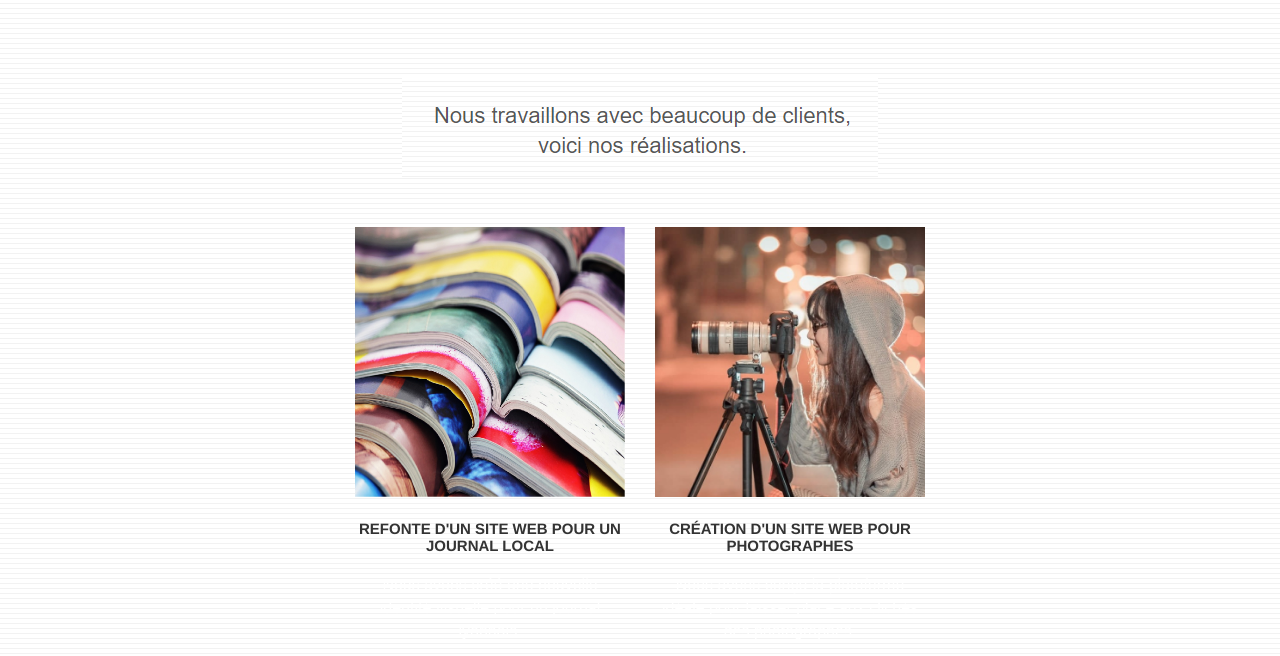
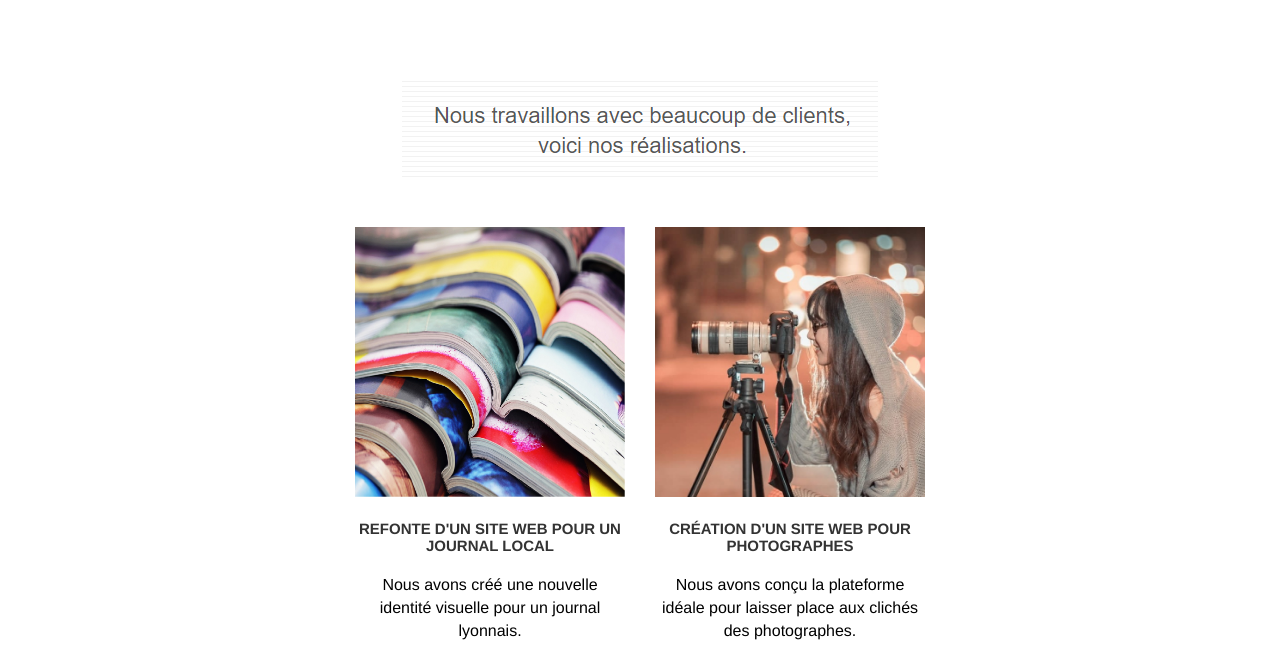
Before and after one commit to Guillaume-cy/CiryGuillaume_4_06-01-2020, a plain HTML site: page index.html in a window 1280 px wide. Shown: the part 1937-2593 px from the top of the page. Drawn offline with Linux system fonts and the light colour scheme.

Commit message:
supression backgroung useless

```diff
--- a/index.html
+++ b/index.html
@@ -191,7 +191,7 @@
 
 	<section class="portfolio">
 
-		<div class="bloc bgc-white bg-lines-h2-bg bg-repeat l-bloc" id="bloc-4-portfolio">
+		<div class="bloc bgc-white bg-repeat l-bloc" id="bloc-4-portfolio">
 			<div class="container bloc-lg">
 				<div class="row">
 					<div class="col-sm-12 text-center">
--- a/style.css
+++ b/style.css
@@ -677,13 +677,18 @@ h3,
 h4,
 h5,
 h6,
-p,
 label,
 .btn,
 a {
     font-family: "helvetica";
     font-weight: 400;
-    color: white!important;
+    color:black !important;
+}
+
+p {
+    font-family: "helvetica";
+    font-weight: 400;
+    color: black !important;
 }
 
 .container {
@@ -840,14 +845,6 @@ h4 {
 .icon-dark-slate-blue {
     color: #364577!important;
     border-color: #364577!important;
-}
-
-.bg-dots-bg {
-    background-image: url("img/dots-bg.png");
-}
-
-.bg-lines-h2-bg {
-    background-image: url("img/lines-h2-bg.png");
 }
 
 .bg-banniere {
```
Also changed, not shown: img/dots-bg.png (deleted), img/lines-h2-bg.png (deleted).
